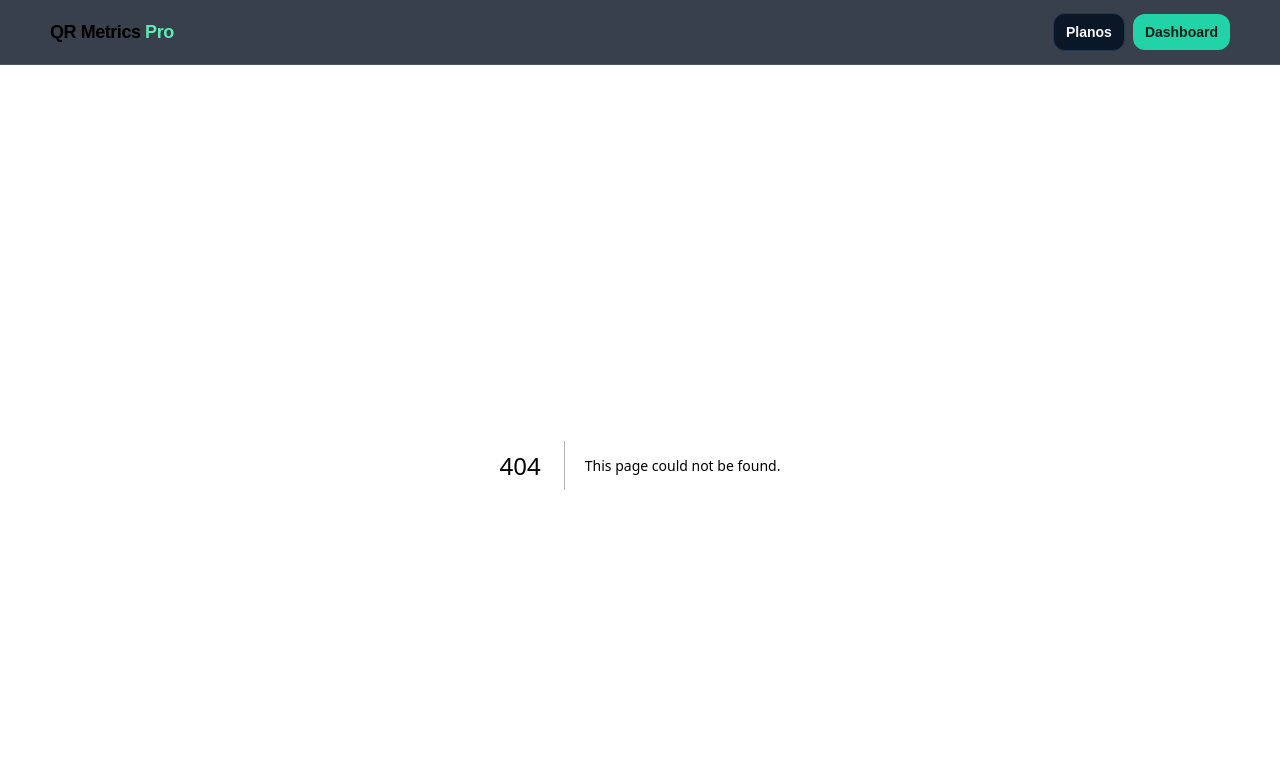
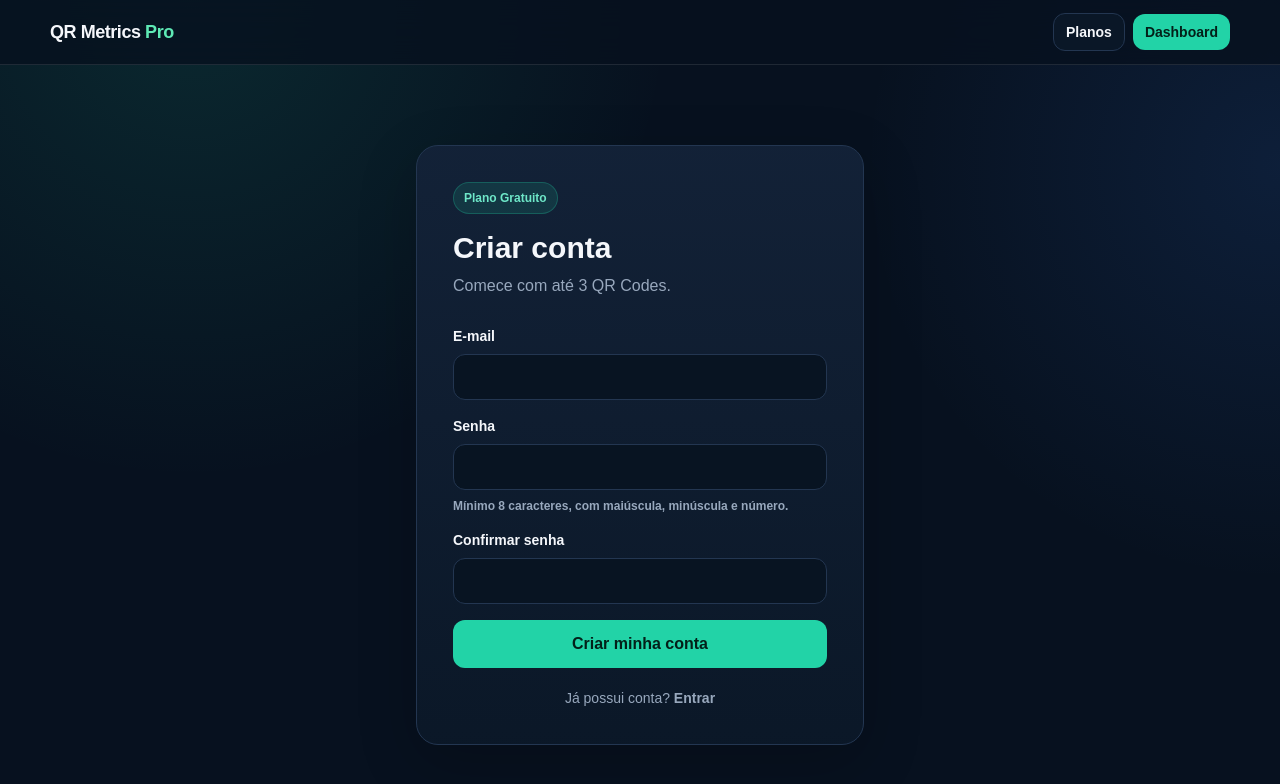
Before and after one commit to Brunohvg/qrcode-pro-analytics, a Next.js app: page /register in a window 1280 px wide. Before the commit this address had no page. Shown: the top 784 px of the page. Built offline with nearby package versions, Linux system fonts and the light colour scheme.

Commit message:
feat: add registration page

```diff
--- /dev/null
+++ b/app/register/page.tsx
@@ -0,0 +1,37 @@
+"use client";
+
+import Link from "next/link";
+import { useRouter } from "next/navigation";
+import { FormEvent, useState } from "react";
+
+export default function RegisterPage() {
+  const router = useRouter();
+  const [form, setForm] = useState({ email: "", password: "", confirmPassword: "" });
+  const [error, setError] = useState("");
+  const [loading, setLoading] = useState(false);
+
+  async function submit(event: FormEvent) {
+    event.preventDefault(); setError("");
+    if (form.password !== form.confirmPassword) { setError("As senhas não coincidem."); return; }
+    setLoading(true);
+    try {
+      const response = await fetch("/api/auth/register", { method: "POST", headers: { "Content-Type": "application/json" }, body: JSON.stringify(form) });
+      const data = await response.json();
+      if (!response.ok) throw new Error(data.message || "Falha no cadastro.");
+      router.push("/dashboard"); router.refresh();
+    } catch (err) { setError(err instanceof Error ? err.message : "Falha no cadastro."); }
+    finally { setLoading(false); }
+  }
+
+  return <main className="shell py-14 md:py-20 flex justify-center"><div className="card w-full max-w-md p-7 md:p-9">
+    <span className="badge">Plano Gratuito</span><h1 className="text-3xl font-black mt-4">Criar conta</h1><p className="muted mt-2">Comece com até 3 QR Codes.</p>
+    <form onSubmit={submit} className="mt-7 space-y-4">
+      <label className="block text-sm font-bold">E-mail<input className="input mt-2" type="email" value={form.email} onChange={e=>setForm({...form,email:e.target.value})} required /></label>
+      <label className="block text-sm font-bold">Senha<input className="input mt-2" type="password" minLength={8} value={form.password} onChange={e=>setForm({...form,password:e.target.value})} required /><span className="muted text-xs block mt-2">Mínimo 8 caracteres, com maiúscula, minúscula e número.</span></label>
+      <label className="block text-sm font-bold">Confirmar senha<input className="input mt-2" type="password" minLength={8} value={form.confirmPassword} onChange={e=>setForm({...form,confirmPassword:e.target.value})} required /></label>
+      {error && <div className="rounded-xl border border-rose-400/30 bg-rose-400/10 p-3 text-sm text-rose-200">{error}</div>}
+      <button className="btn-primary w-full" disabled={loading}>{loading ? "Criando..." : "Criar minha conta"}</button>
+    </form>
+    <p className="muted text-sm mt-5 text-center">Já possui conta? <Link className="text-emerald-300 font-bold" href="/login">Entrar</Link></p>
+  </div></main>;
+}
```
